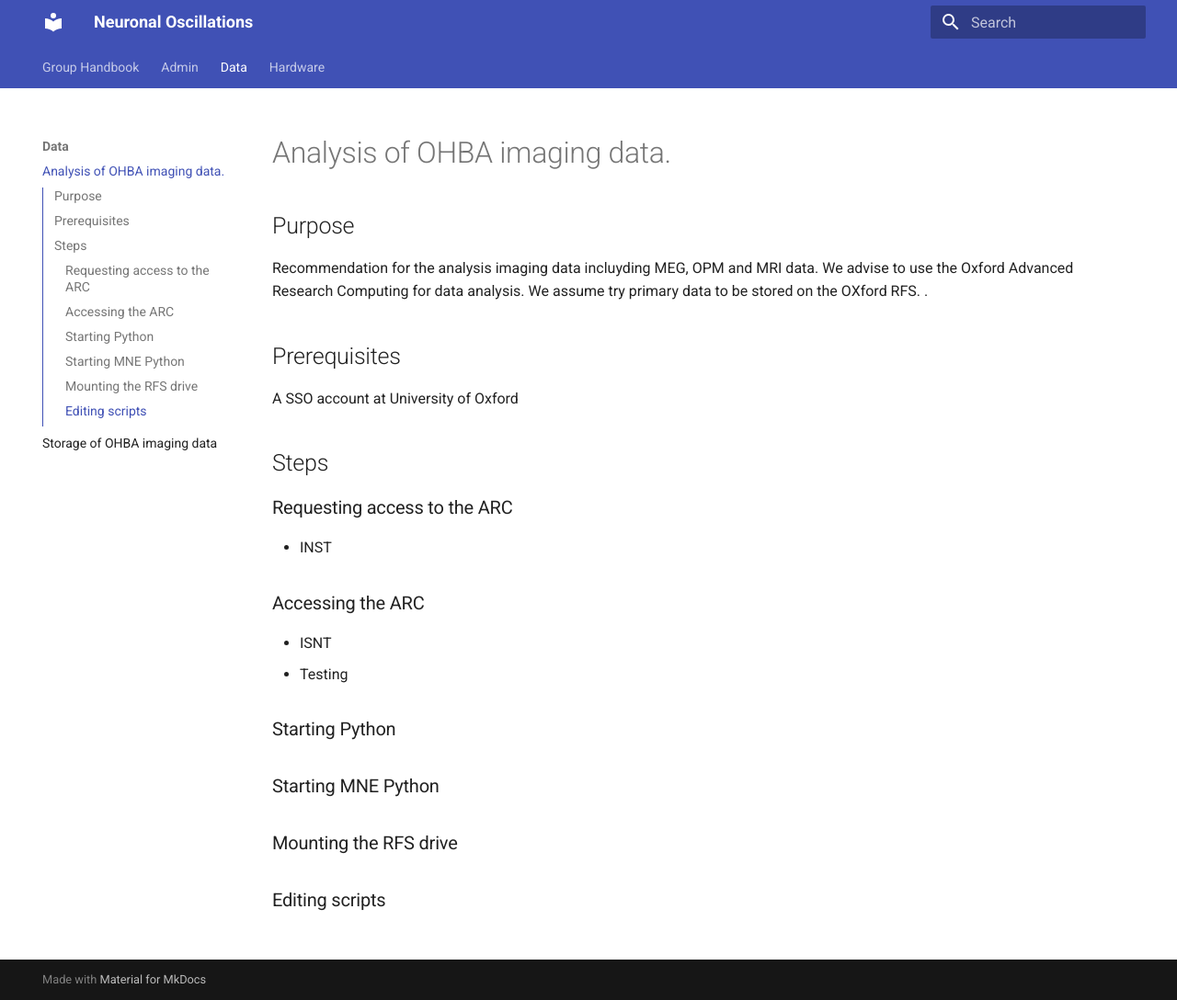
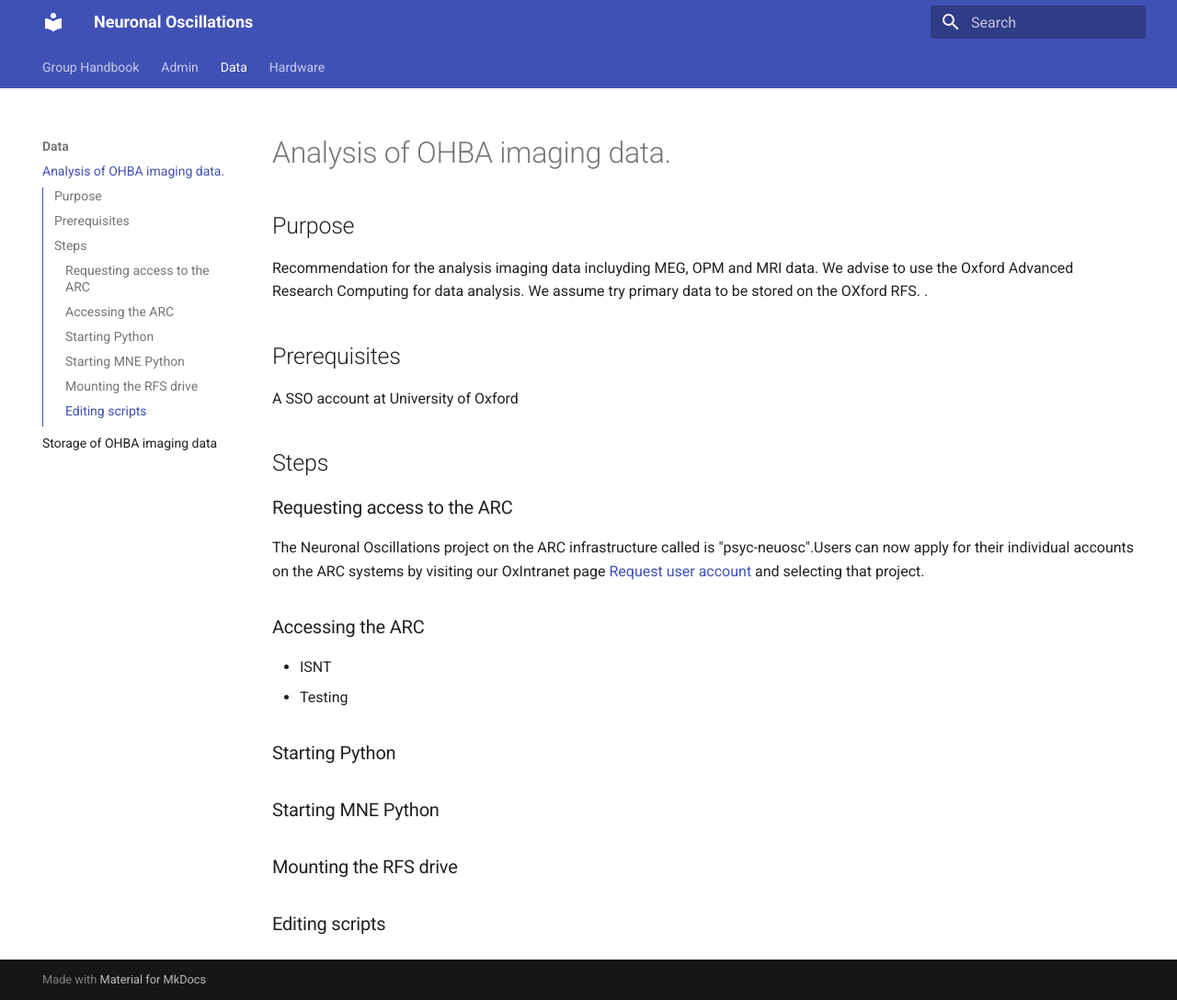
Before and after one commit to Neuronal-Oscillations/group-handbook, an MkDocs documentation site: the page built from docs/data/analysis.md, in a window 1280 px wide and 1088 px high. Shown: the whole window at 92% size. Built offline with MkDocs 1.6.1 and Material for MkDocs 9.7.7, drawn with Linux system fonts in a browser that asks for light colours.

Commit message:
Update analysis.md

```diff
--- a/docs/data/analysis.md
+++ b/docs/data/analysis.md
@@ -8,7 +8,7 @@ A SSO account at University of Oxford
 ## Steps
 
 ### Requesting access to the ARC
-- INST
+The Neuronal Oscillations project on the ARC infrastructure called is "psyc-neuosc".Users can now apply for their individual accounts on the ARC systems by visiting our OxIntranet page [Request user account](https://unioxfordnexus.sharepoint.com/sites/OxIntranet-research-innovation/SitePages/ARC-home.aspx) and selecting that project.
 
 ### Accessing the ARC
 - ISNT
```
